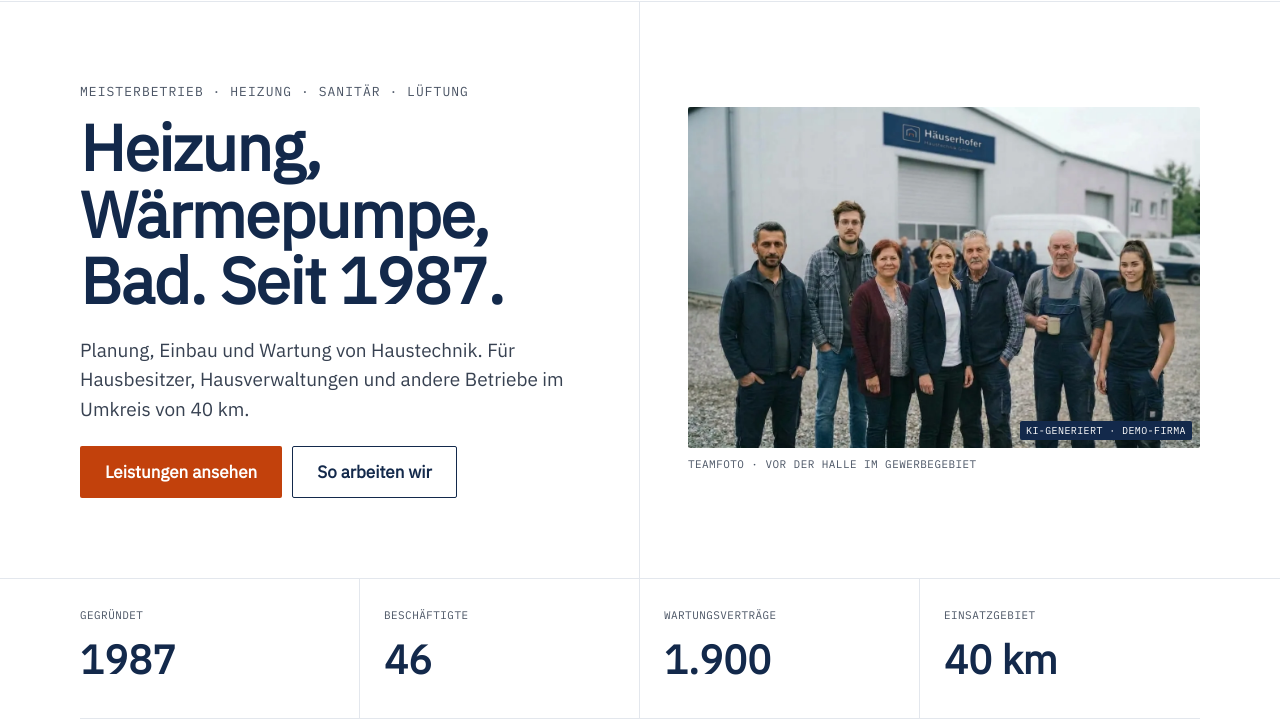
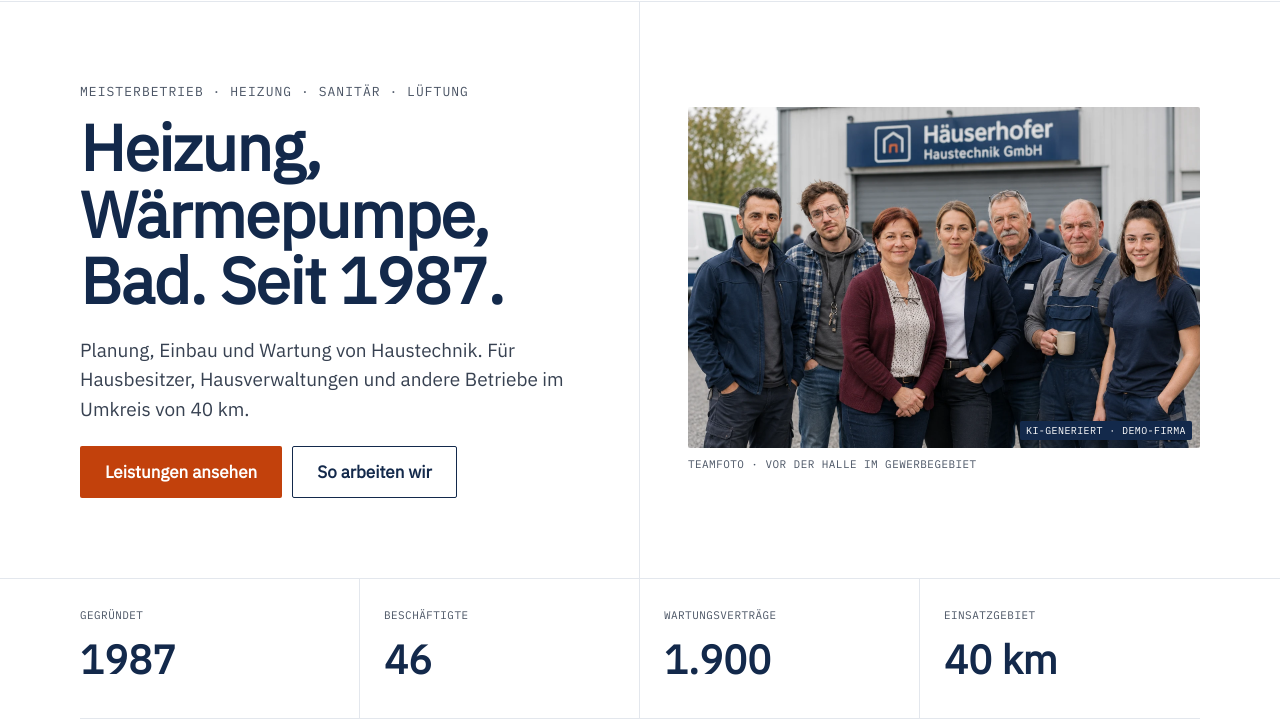
Before and after one commit to ucarsinan/haeuserhofer-haustechnik, an Astro site in the folder website/: page / in a window 1280 px wide. Shown: the part 114-834 px from the top of the page. Built offline with nearby package versions, Linux system fonts and the light colour scheme; Astro itself is replaced by a stand-in of ours.

Commit message:
Replace hero team photo with sharper generated version
Co-Authored-By: Claude Opus 5.5 <noreply@anthropic.com>
Claude-Session: https://claude.ai/code/session_0116RoMnt3kJfyUnGomwpV5U

```diff
--- a/website/src/pages/index.astro
+++ b/website/src/pages/index.astro
@@ -20,7 +20,7 @@ import { stats, services, process, people, history } from '../data/site';
             <a class="btn btn--secondary" href="/so-arbeiten-wir/">So arbeiten wir</a>
           </div>
         </div>
-        <Photo class="hero__photo" person eager src="/images/team-1264.webp" caption="Teamfoto · vor der Halle im Gewerbegebiet" alt="Die sieben Hauptpersonen vor der Firmenhalle mit dem Schild Häuserhofer Haustechnik GmbH: Murat Demir, Jonas Becker, Petra Hoffmann, Julia und Werner Häuserhofer, Klaus Wagner mit Kaffeebecher und Lea Schmidt. Dahinter unscharf weitere Mitarbeitende und zwei Servicewagen. KI-generiert, Demo-Firma" />
+        <Photo class="hero__photo" person eager src="/images/team-1536.webp" caption="Teamfoto · vor der Halle im Gewerbegebiet" alt="Die sieben Hauptpersonen vor der Firmenhalle mit dem Schild Häuserhofer Haustechnik GmbH: Murat Demir, Jonas Becker, Petra Hoffmann, Julia und Werner Häuserhofer, Klaus Wagner mit Kaffeebecher und Lea Schmidt. Dahinter unscharf weitere Mitarbeitende und zwei Servicewagen. KI-generiert, Demo-Firma" />
       </div>
     </div>
   </section>
```
Also changed, not shown: website/public/images/team-1264.webp (deleted), website/public/images/team-1536.webp (added), website/public/images/team-800.webp (deleted).
